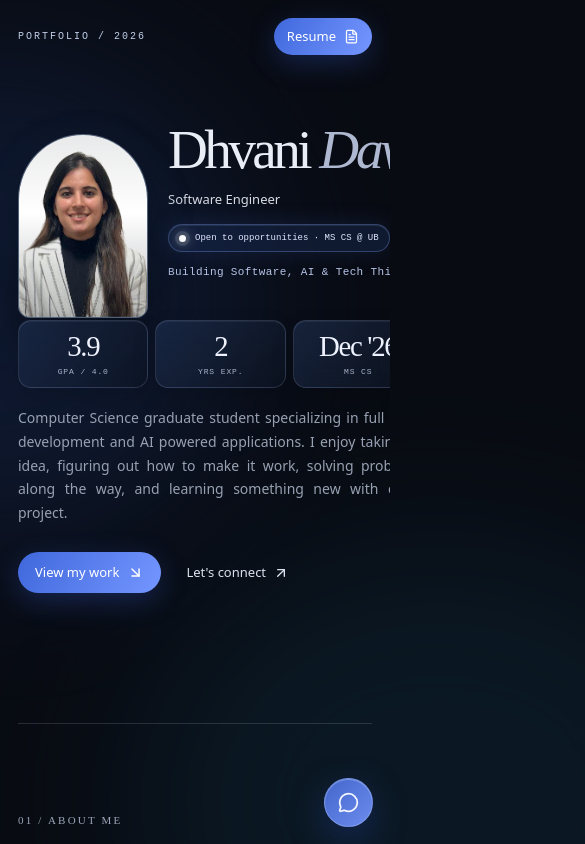
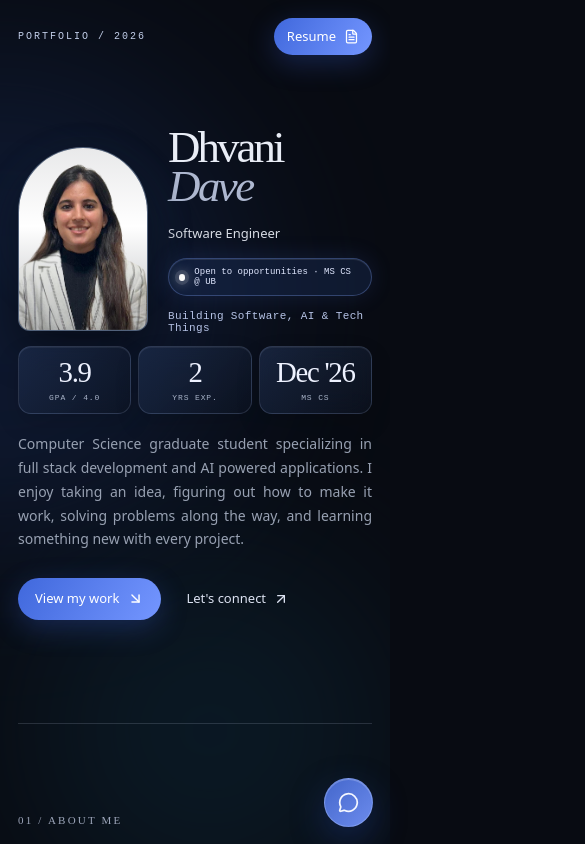
Before and after one commit to dhvani7014/dhvani-portfolio, a Next.js app: page / in a window 390 px wide. Shown: the top 844 px of the page, 585 px wide, since content can reach past the window. Built offline with nearby package versions, Linux system fonts and the light colour scheme.

Commit message:
Fix mobile portfolio layout

```diff
--- a/app/globals.css
+++ b/app/globals.css
@@ -203,6 +203,14 @@ h1,h2,h3,p { margin-top:0; } h1,h2,h3 { font-family:"Space Grotesk"; letter-spac
 /* Mobile-only layout protection: desktop composition remains unchanged. */
 @media (max-width:800px) {
   html, body, main { overflow-x:hidden; }
+  .hero-identity, .hero-copy { min-width:0; }
+  .identity-main { align-items:center; }
+  .hero-identity .hero-name { white-space:normal; font-size:clamp(2.55rem,11.5vw,3.45rem); line-height:.86; }
+  .identity-build { white-space:normal; }
+  .identity-availability { max-width:100%; white-space:normal; }
+  .hero-stats { grid-template-columns:repeat(3,minmax(0,1fr)); }
+  .hero-stat { min-width:0; }
+  .orb-two { width:360px; height:360px; right:0; }
   .about-title, .projects-title, .education-title, .skills-title, .awards-title, .experience-title, .contact-title { white-space:normal!important; }
   .about-title { font-size:clamp(2.45rem,12vw,3.45rem)!important; }
   .projects-title, .education-title, .skills-title, .awards-title, .experience-title, .contact-title { font-size:clamp(2.2rem,10vw,3.15rem)!important; }
```
